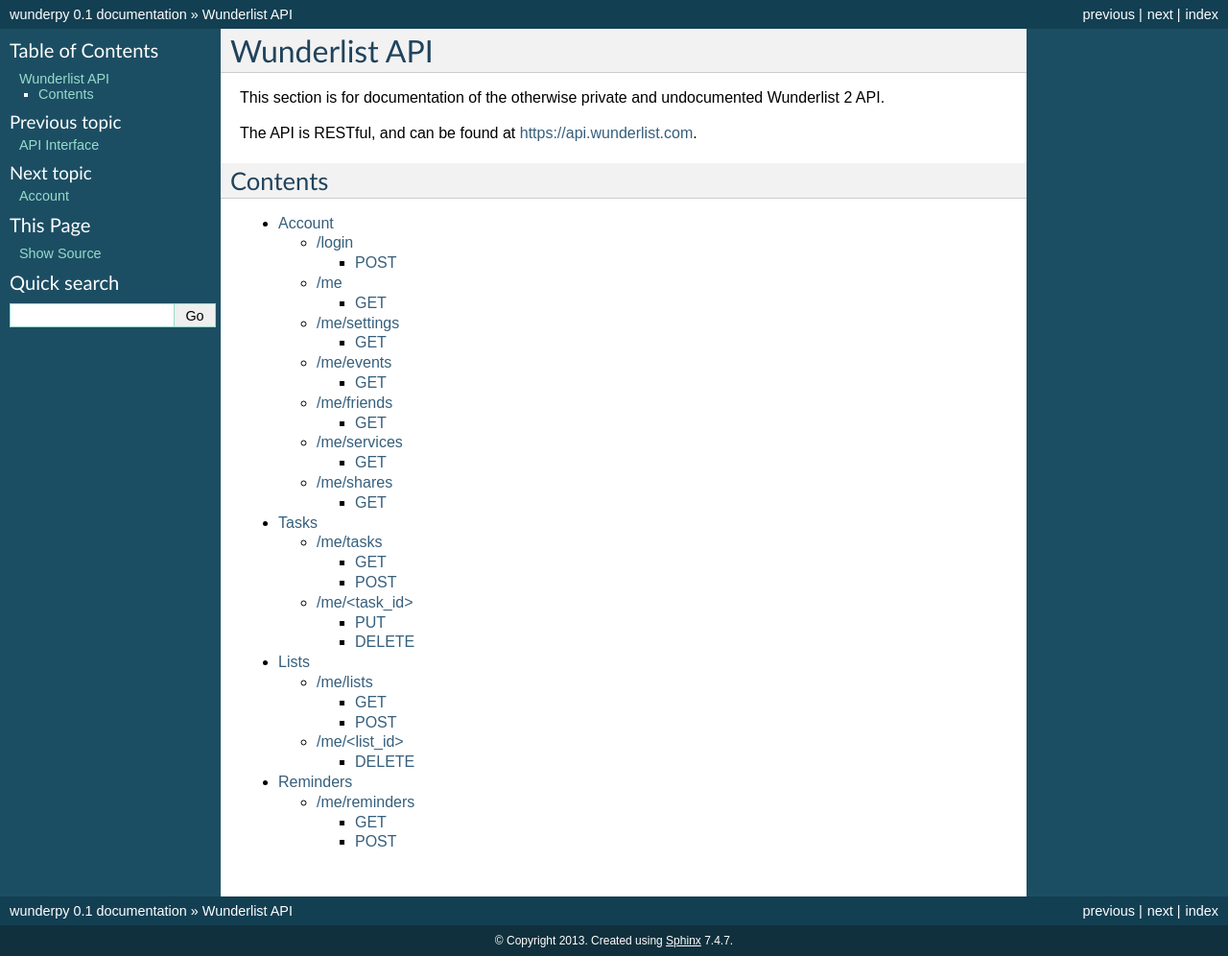
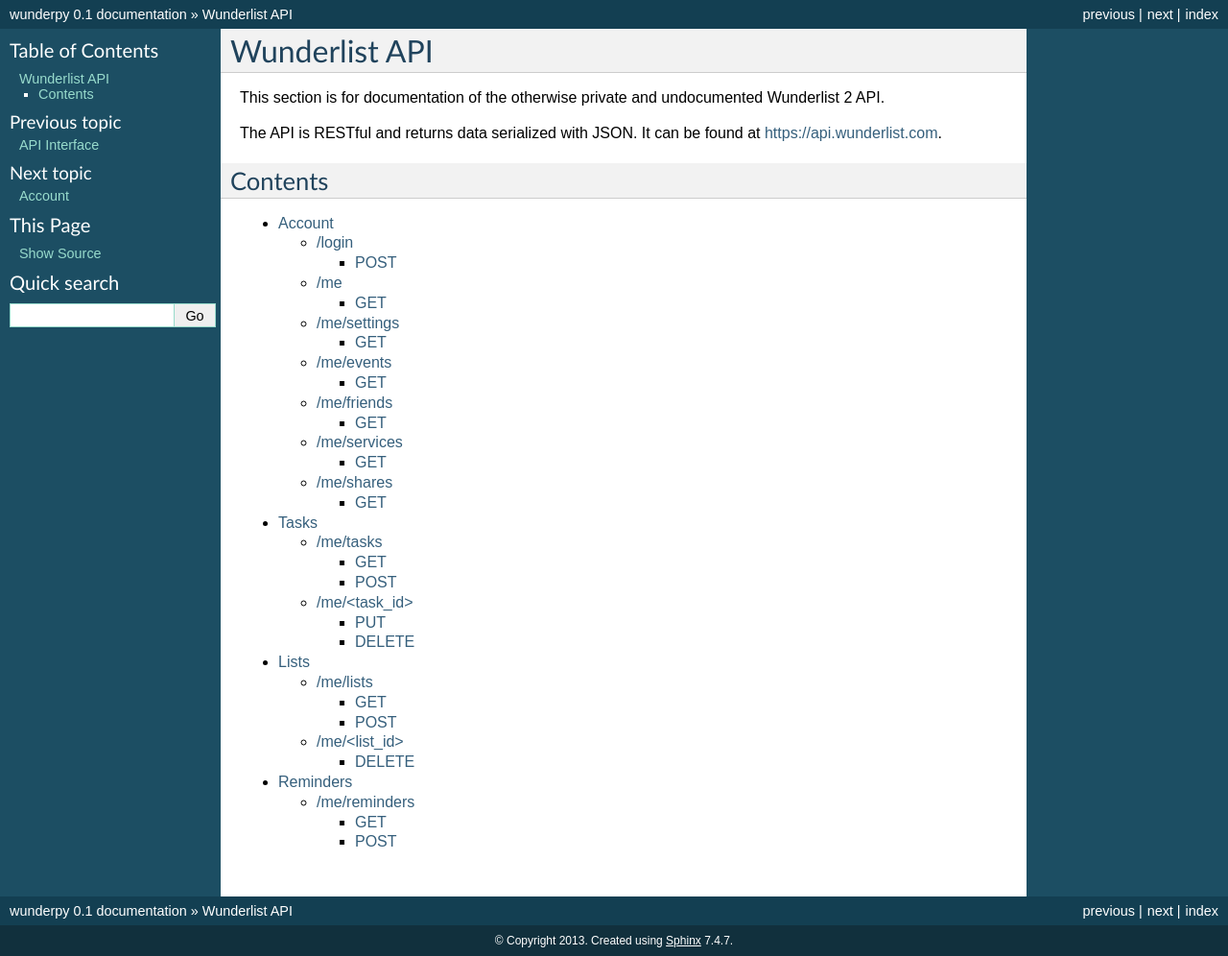
Before and after one commit to movermeyer/wunderpy, a Sphinx documentation site: the page built from docs/source/wunderlist_api/index.rst, in a window 1280 px wide. Shown: the whole page at 96% size. Built offline with Sphinx 7.4.7, drawn with Linux system fonts in a browser that asks for light colours.

Commit message:
Useful knowledge.

```diff
--- a/docs/source/wunderlist_api/index.rst
+++ b/docs/source/wunderlist_api/index.rst
@@ -4,7 +4,8 @@
 
 This section is for documentation of the otherwise private and undocumented Wunderlist 2 API.
 
-The API is RESTful, and can be found at https://api.wunderlist.com.
+The API is RESTful and returns data serialized with JSON.
+It can be found at https://api.wunderlist.com.
 
 Contents
 ========
```
